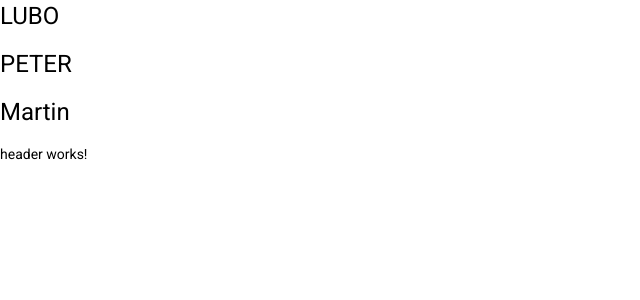
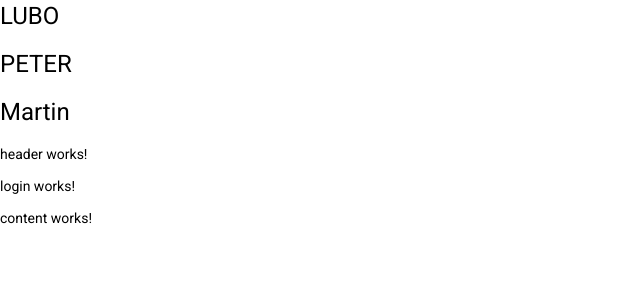
Before and after one commit to inspirexs/angular-training, an Angular app: page / in a window 1280 px wide. Shown: the top 300 px of the page, without its empty margins (0-640 px from the left). Built offline with nearby package versions, Linux system fonts and the light colour scheme.

Commit message:
add login and content component

```diff
--- a/src/app/app.component.html
+++ b/src/app/app.component.html
@@ -1 +1,3 @@
 <app-header></app-header>
+<app-login></app-login>
+<app-content></app-content>
--- a/src/app/app.module.ts
+++ b/src/app/app.module.ts
@@ -4,11 +4,15 @@
 import { AppComponent } from './app.component';
 import { BrowserAnimationsModule } from '@angular/platform-browser/animations';
 import { HeaderComponent } from './components/header/header.component';
+import { LoginComponent } from './components/login/login.component';
+import { ContentComponent } from './components/content/content.component';
 
 @NgModule({
   declarations: [
     AppComponent,
-    HeaderComponent
+    HeaderComponent,
+    LoginComponent,
+    ContentComponent
   ],
   imports: [
     BrowserModule,
--- /dev/null
+++ b/src/app/components/content/content.component.html
@@ -0,0 +1,3 @@
+<p>
+  content works!
+</p>
--- /dev/null
+++ b/src/app/components/content/content.component.ts
@@ -0,0 +1,15 @@
+import { Component, OnInit } from '@angular/core';
+
+@Component({
+  selector: 'app-content',
+  templateUrl: './content.component.html',
+  styleUrls: ['./content.component.css']
+})
+export class ContentComponent implements OnInit {
+
+  constructor() { }
+
+  ngOnInit() {
+  }
+
+}
--- /dev/null
+++ b/src/app/components/login/login.component.html
@@ -0,0 +1,3 @@
+<p>
+  login works!
+</p>
--- /dev/null
+++ b/src/app/components/login/login.component.ts
@@ -0,0 +1,15 @@
+import { Component, OnInit } from '@angular/core';
+
+@Component({
+  selector: 'app-login',
+  templateUrl: './login.component.html',
+  styleUrls: ['./login.component.css']
+})
+export class LoginComponent implements OnInit {
+
+  constructor() { }
+
+  ngOnInit() {
+  }
+
+}
```
Also changed, not shown: src/app/components/content/content.component.css (added), src/app/components/login/login.component.css (added), 2 other files (tests, documents, lock files or other folders).
